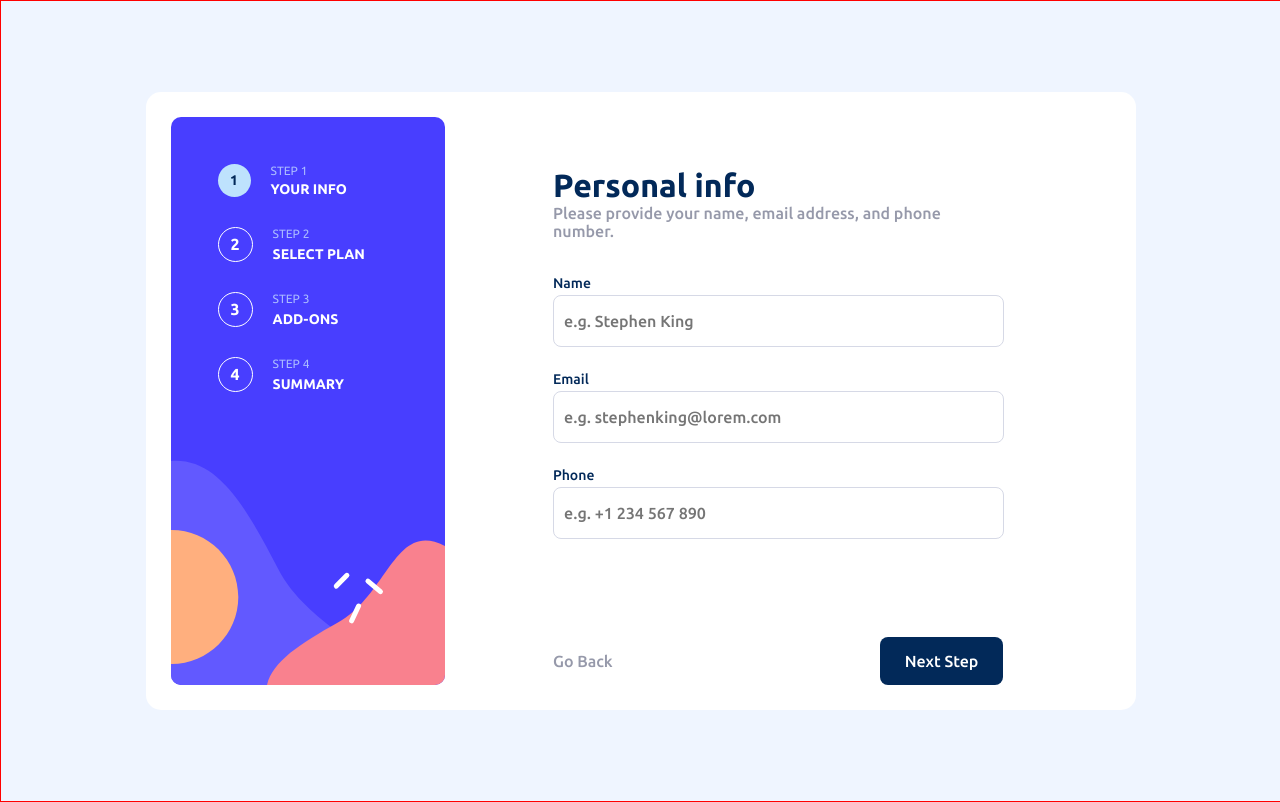
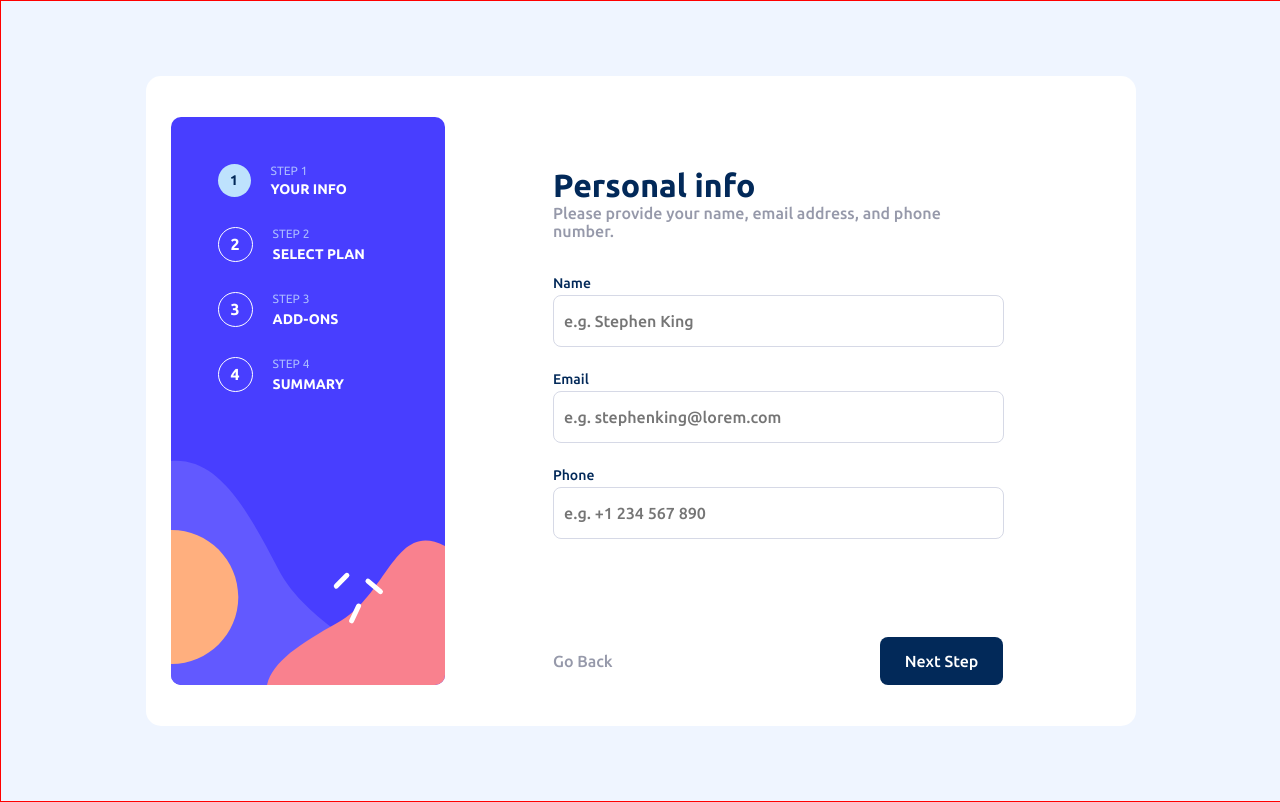
Before and after one commit to Nicocurtis16/FRONTEND-SPECIALIZATION-LABS, an Angular app in the folder Multi-Step-Form/: page /signup/step1 in a window 1280 px wide. Built offline with nearby package versions, Linux system fonts and the light colour scheme.

Commit message:
style the signUp pannel  from px to rem

```diff
--- a/Multi-Step-Form/src/app/Component/SignUp/sign-up/sign-up.component.css
+++ b/Multi-Step-Form/src/app/Component/SignUp/sign-up/sign-up.component.css
@@ -95,7 +95,8 @@
     background-color: #EFF5FF;
   }
   .signUpPanelInner{
-    width: 940px;
+    width: 58.75rem;
+    height: 37.5rem;
     background-color: white;
     border-radius: 15px;
     padding: 25px;
@@ -106,7 +107,7 @@
   }
   .signUpPanelLeft{
     height: 568px;
-    width: 274px;
+    width: 17.15rem;
     border-radius: 10px;
     /*border: 1px solid red;*/
   }
@@ -122,7 +123,7 @@
   .signUpPanelRightTop{
     margin-top: 50px;
     height: auto;
-    width: 450px;
+    width: 28.125rem;
     /*border: 1px solid red;*/
   }
   .signUpPanelRightDown{
```
